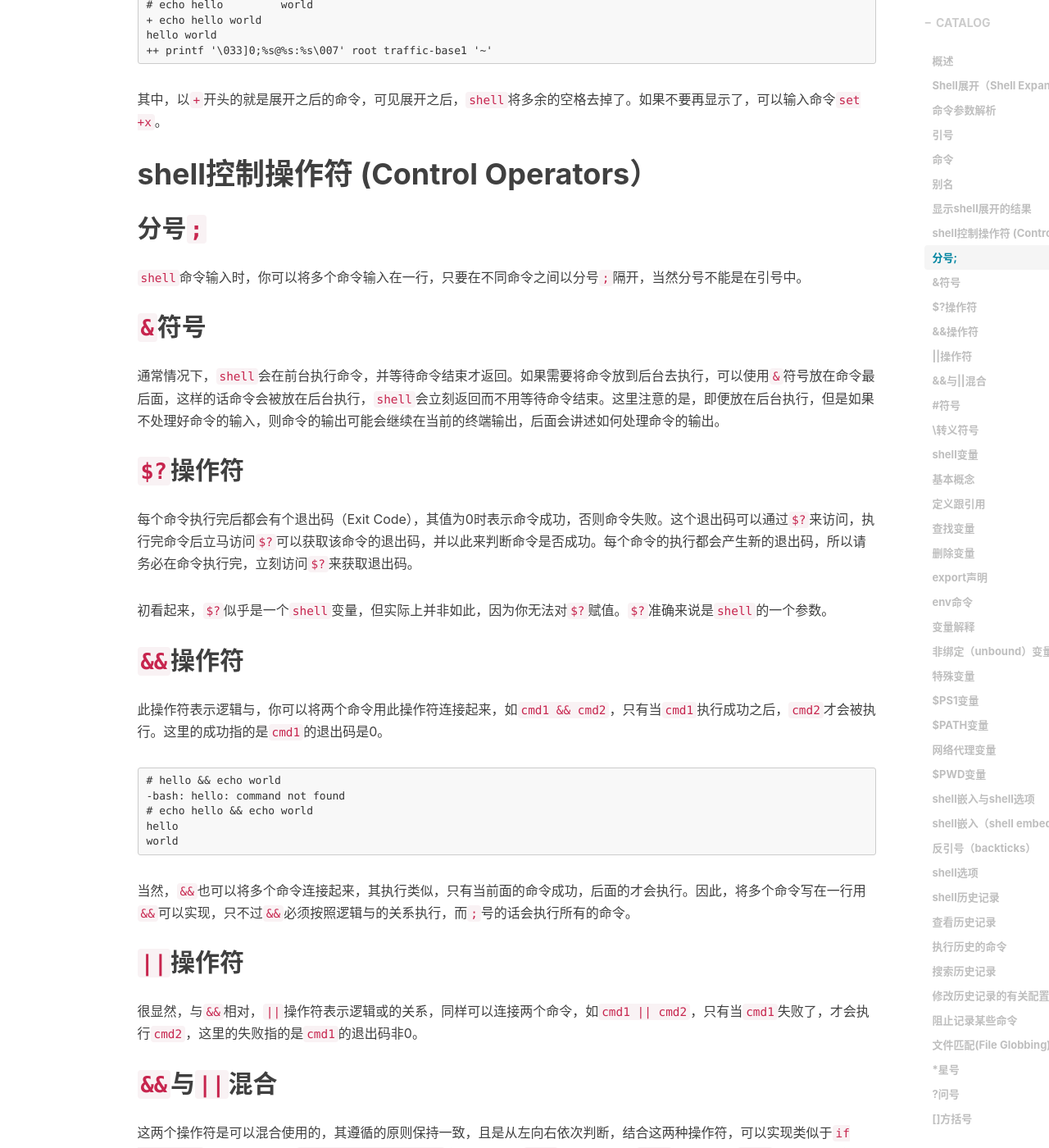
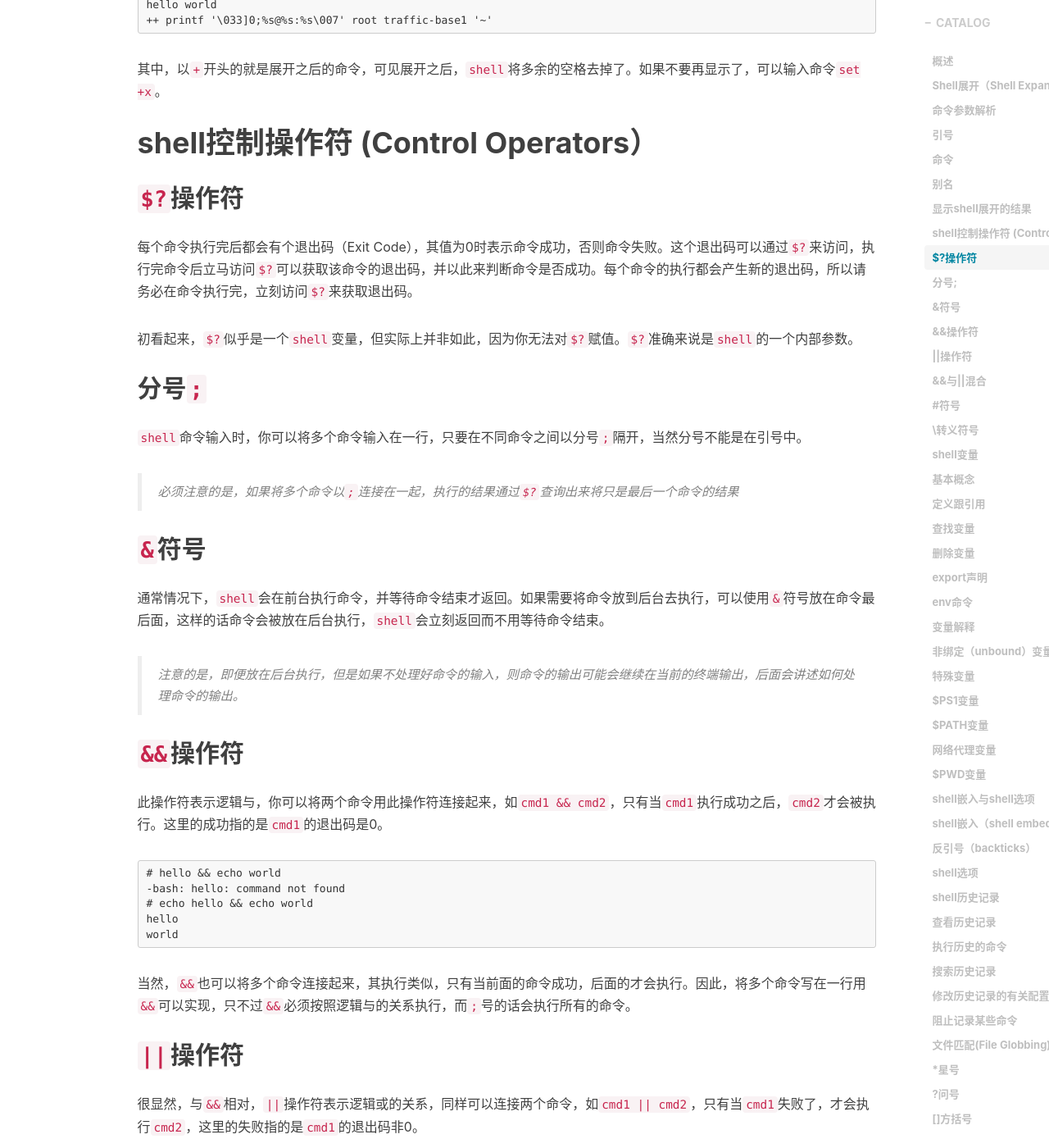
Before and after one commit to keysaim/keysaim.github.io, a Jekyll site: the page built from _posts/2017-10-10-linux-study-shell-basic.md, in a window 1280 px wide and 1400 px high, scrolled down 4574 px. Shown: the whole window at 82% size. Built offline with Jekyll 4.4.1, drawn with Linux system fonts in a browser that asks for light colours; nearby versions of some CDN libraries; comment, search, counter and statistics services are not loaded; some of the changed text lies outside the part shown.

Commit message:
Fix write issues

````diff
--- a/_posts/2017-10-10-linux-study-shell-basic.md
+++ b/_posts/2017-10-10-linux-study-shell-basic.md
@@ -112,7 +110,7 @@
 /usr/bin/which: no . in (/opt/rh/rh-python34/root/usr/bin:/usr/java/default/bin/:/usr/local/git/bin:/opt/ActiveTcl-8.5/bin:/root/perl5/bin:/root/env/maven/apache-maven-3.3.3/bin:/root/soft/wrk/wrk-4.0.1:/root/usr/go/bin:/usr/local/go/bin:/usr/local/sbin:/usr/local/bin:/usr/sbin:/usr/bin:/root/bin)
 ```
 
-不过得注意，很多内部命令都有外部版本，因此通过`which`查询出来的是其外部命令版本：
+总结一下，通过`which`查询出来的是其外部命令版本，通过`type`默认查询出来的是内部命令：
 
 ```
 # which echo
@@ -182,19 +180,21 @@
 
 # shell控制操作符 (Control Operators）
 
-## 分号`;`
-
-`shell`命令输入时，你可以将多个命令输入在一行，只要在不同命令之间以分号`;`隔开，当然分号不能是在引号中。
-
-## `&`符号
-
-通常情况下，`shell`会在前台执行命令，并等待命令结束才返回。如果需要将命令放到后台去执行，可以使用`&`符号放在命令最后面，这样的话命令会被放在后台执行，`shell`会立刻返回而不用等待命令结束。这里注意的是，即便放在后台执行，但是如果不处理好命令的输入，则命令的输出可能会继续在当前的终端输出，后面会讲述如何处理命令的输出。
-
 ## `$?`操作符
 
 每个命令执行完后都会有个退出码（Exit Code），其值为0时表示命令成功，否则命令失败。这个退出码可以通过`$?`来访问，执行完命令后立马访问`$?`可以获取该命令的退出码，并以此来判断命令是否成功。每个命令的执行都会产生新的退出码，所以请务必在命令执行完，立刻访问`$?`来获取退出码。
 
-初看起来，`$?`似乎是一个`shell`变量，但实际上并非如此，因为你无法对`$?`赋值。`$?`准确来说是`shell`的一个参数。
+初看起来，`$?`似乎是一个`shell`变量，但实际上并非如此，因为你无法对`$?`赋值。`$?`准确来说是`shell`的一个内部参数。
+
+## 分号`;`
+
+`shell`命令输入时，你可以将多个命令输入在一行，只要在不同命令之间以分号`;`隔开，当然分号不能是在引号中。
+> 必须注意的是，如果将多个命令以`;`连接在一起，执行的结果通过`$?`查询出来将只是最后一个命令的结果
+
+## `&`符号
+
+通常情况下，`shell`会在前台执行命令，并等待命令结束才返回。如果需要将命令放到后台去执行，可以使用`&`符号放在命令最后面，这样的话命令会被放在后台执行，`shell`会立刻返回而不用等待命令结束。
+> 注意的是，即便放在后台执行，但是如果不处理好命令的输入，则命令的输出可能会继续在当前的终端输出，后面会讲述如何处理命令的输出。
 
 ## `&&`操作符
 
@@ -253,9 +253,9 @@
 
 ## `\`转义符号
 
-`\`符号可以用来转义一些特殊符号，如`$`，`#`等。
+`` \ ``符号可以用来转义一些特殊符号，如`$`，`#`等。
 
-特别指出的是，如果转义符号放在行末单独使用，则用来连接下一行。
+> 特别指出的是，如果转义符号放在行末单独使用，则用来连接下一行。
 
 # shell变量
 
@@ -406,7 +406,7 @@
 mrhao:~$
 ```
 
-其中，`mrhao:~# `就是提示符，这个字串实际上是由`shell`变量`$PS1`决定的。如果咱们改变一下该变量的值，提示符也会相应的改变：
+其中，`mrhao:~$ `就是提示符，这个字串实际上是由`shell`变量`$PS1`决定的。如果咱们改变一下该变量的值，提示符也会相应的改变：
 
 ```
 mrhao:~$ PS1="hello > "
@@ -439,7 +439,7 @@
 
 ### `$PATH`变量
 
-当我们再Linux的terminal里面输入命令的时候，`shell`需要在一系列的目录中查找输入的命令，如果没有查找到会直接报`command not found`的错误。而这些查找的目录就定义在`$PATH`变量中。
+当我们在Linux的terminal里面输入命令的时候，`shell`需要在一系列的目录中查找输入的命令，如果没有查找到会直接报`command not found`的错误。而这些查找的目录就定义在`$PATH`变量中。
 
 ```
 # echo $PATH
@@ -453,6 +453,8 @@
 # echo $PATH
 /opt/rh/rh-python34/root/usr/bin:/usr/java/default/bin/:/usr/local/git/bin:/opt/ActiveTcl-8.5/bin:/root/perl5/bin:/root/env/maven/apache-maven-3.3.3/bin:/root/soft/wrk/wrk-4.0.1:/root/usr/go/bin:/usr/local/go/bin:/usr/local/sbin:/usr/local/bin:/usr/sbin:/usr/bin:/root/bin:/opt/local/bin
 ```
+
+> 加入新的路径的时候请务必带上之前的路径，`$PATH:<new path>`否则，很多默认的系统路径将被覆盖，导致很多命令失效。
 
 特别注意的是，`$PATH`变量中目录的顺序是很重要的，如果`shell`在前面的目录中找到了命令，则不会查找后面的目录。如果你想把某个重名的命令优先执行，就需要把它对应的目录放在`$PATH`的前面。
 
@@ -510,7 +512,7 @@
 
 ### 反引号（backticks）
 
-在上面我们可以通过`$()`将子`shell`嵌入命令行中，为了方便，我们同样可以用反引号`\``将子`shell`嵌入。
+在上面我们可以通过`$()`将子`shell`嵌入命令行中，为了方便，我们同样可以用反引号`` ` ``将子`shell`嵌入。
 
 ```
 # var1=hello
@@ -713,6 +715,17 @@
     # ls [T]*
     Test1
     ```
+
+    > 注意，是`[]`的Range匹配会忽略大小写，而如果不是Range匹配还是大小写敏感的：
+    >
+    > ```
+    > # ls
+    > Test1  test2
+    > # ls [T]*
+    > Test1
+    > # ls [t]*
+    > test2
+    > ```
 
     如果需要大小写敏感，可以设置环境变量`LC_ALL`：
 
@@ -728,7 +741,7 @@
 
 ## 阻止文件匹配(File Globbing)
 
-有时候我们就是需要输出`*`等匹配符号，这个时候就需要阻止`shell`做相应的匹配。可以使用转义符号`\\`来做到这点，或者将匹配符号放在引号中：
+有时候我们就是需要输出`*`等匹配符号，这个时候就需要阻止`shell`做相应的匹配。可以使用转义符号`` \ ``来做到这点，或者将匹配符号放在引号中：
 
 ```
 # echo *
````
Also changed, not shown: other parts of _posts/2017-10-10-linux-study-shell-basic.md (+11 -13 lines), _posts/2017-10-09-linux-study-file-system-hierarchy.md (+6 -6 lines), _posts/2017-11-16-linux-study-io-pipe.md (+4 -4 lines).
